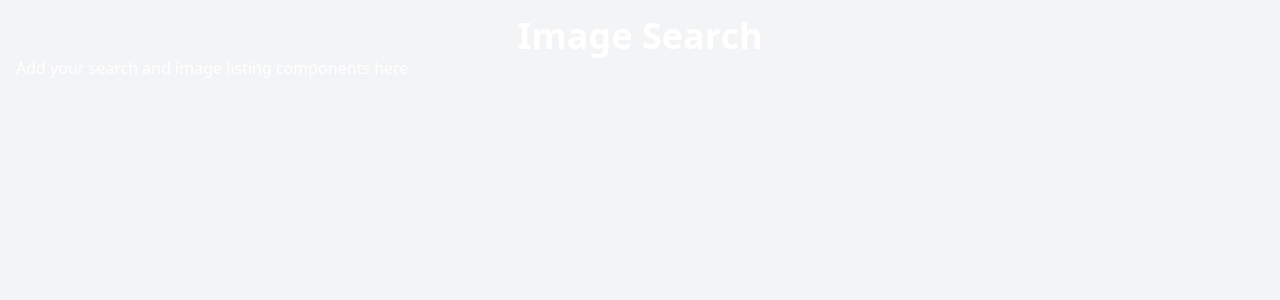
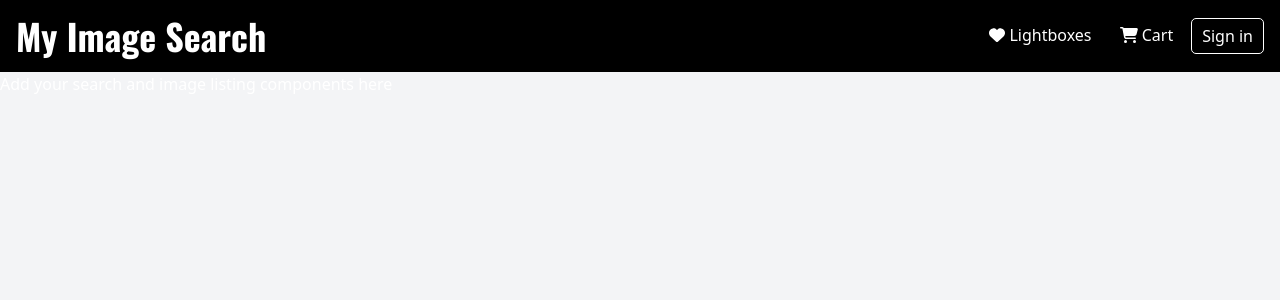
Before and after one commit to lajithfrancis/ImageSearch, a Next.js app: page / in a window 1280 px wide. Shown: the top 300 px of the page. Built offline with nearby package versions, Linux system fonts and the light colour scheme.

Commit message:
"Updated next.config.mjs to disable swcMinify and added Nav component import to index.tsx"

```diff
--- a/next.config.mjs
+++ b/next.config.mjs
@@ -1,4 +1,6 @@
 /** @type {import('next').NextConfig} */
-const nextConfig = {};
+const nextConfig = {
+  swcMinify: false,
+};
 
 export default nextConfig;
--- /dev/null
+++ b/src/components/Nav/index.tsx
@@ -0,0 +1,16 @@
+import { faHeart, faCartShopping } from '@fortawesome/free-solid-svg-icons';
+import { FontAwesomeIcon } from '@fortawesome/react-fontawesome';
+import './styles.css'
+
+export const Nav = () => {
+    return (
+        <nav className='flex items-center bg-black text-white p-4'>
+          <h1 className="text-4xl font-bold text-start flex-1">My Image Search</h1>
+          <ul className='flex gap-2'>
+            <li><FontAwesomeIcon icon={faHeart}/> Lightboxes</li>
+            <li><FontAwesomeIcon icon={faCartShopping}/> Cart</li>
+            <li>Sign in</li>
+          </ul>
+        </nav>
+    )
+}
--- /dev/null
+++ b/src/components/Nav/styles.css
@@ -0,0 +1,14 @@
+@import url('https://fonts.googleapis.com/css2?family=Oswald:wght@200..700&display=swap');
+
+li {
+    padding: 5px 10px;
+}
+
+li:nth-last-child(1) {
+    border: 1px solid white;
+    border-radius: 5px;
+}
+
+h1 {
+    font-family: "Oswald", sans-serif;
+}
--- a/src/pages/index.tsx
+++ b/src/pages/index.tsx
@@ -1,3 +1,4 @@
+import { Nav } from '@/components/Nav';
 import type { NextPage } from 'next';
 import Head from 'next/head';
 
@@ -7,8 +8,8 @@ const Home: NextPage = () => {
       <Head>
         <title>Image Search</title>
       </Head>
-      <main className="container mx-auto p-4">
-        <h1 className="text-4xl font-bold text-center">Image Search</h1>
+      <main className="mx-auto">
+        <Nav />
         Add your search and image listing components here
       </main>
     </div>
```
Also changed, not shown: src/app/icons/heart.svg (added).
